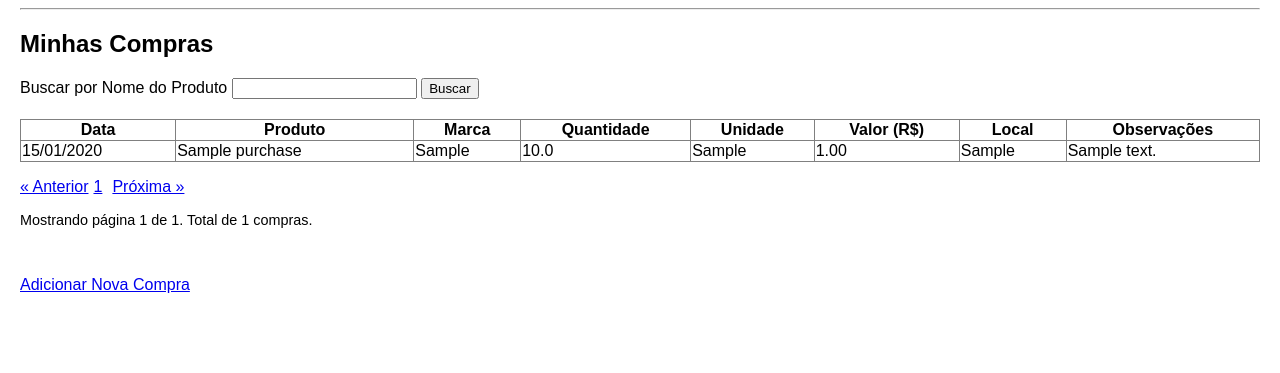
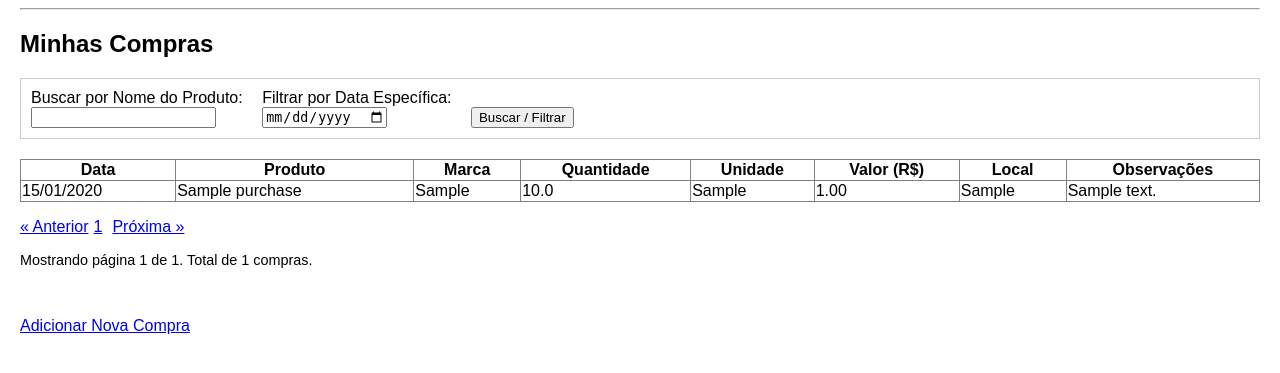
Before and after one commit to FillipeBerssot/projeto_gestao_estoque, a Flask app: page /purchases/list in a window 1280 px wide. Shown: the part 38-411 px from the top of the page. Run offline with Flask 3, Linux system fonts and the light colour scheme; a user stored in the database is signed in; tables that the repository leaves empty hold one stand-in row (values such as "Sample post").

Commit message:
Adiciona a filtragem de produtos por data especifica

```diff
--- a/minha_app/purchases/routes.py
+++ b/minha_app/purchases/routes.py
@@ -4,6 +4,7 @@ from . import purchases_bp
 from .forms import PurchaseForm
 from ..models import Purchase
 from .. import db
+from datetime import date, datetime
 
 @purchases_bp.route('/add', methods=['GET', 'POST'])
 @login_required
@@ -38,11 +39,22 @@ def list_purchases():
     PER_PAGE = 10
 
     search_term = request.args.get('search_product_name', None)
+    filter_date_str = request.args.get('filter_date', None)
+
+    specific_date_to_filter = None
 
     query = current_user.purchases.order_by(Purchase.purchase_date.desc())
 
     if search_term:
         query = query.filter(Purchase.product_name.ilike(f'%{search_term}%'))
+
+    if filter_date_str:
+        try:
+            specific_date_to_filter = datetime.strptime(filter_date_str, '%Y-%m-%d').date()
+            query = query.filter(Purchase.purchase_date == specific_date_to_filter)
+        except ValueError:
+            flash('Formato de data para filtro inválido. Use AAAA-MM-DD', 'warning')
+            filter_date_str = None
 
     pagination = query.paginate(
         page=page,
@@ -56,4 +68,5 @@ def list_purchases():
                            title='Minhas Compras',
                            purchases=user_purchases_on_page,
                            pagination=pagination,
-                           search_term=search_term)
+                           search_term=search_term,
+                           filter_date_str=filter_date_str)
--- a/minha_app/templates/purchases/list_purchases.html
+++ b/minha_app/templates/purchases/list_purchases.html
@@ -5,13 +5,22 @@
 {% block content %}
     <h2>{{ title }}</h2>
 
-    {# Formulário de Filtro/Busca por Nome #}
-    <form method="GET" action="{{ url_for('purchases.list_purchases')}}" style="margin-bottom: 20px;">
-        <label for="search_product_name">Buscar por Nome do Produto</label>
-        <input type="text" id="search_product_name" name="search_product_name" value="{{ request.args.get('search_product_name', '') }}">
-        <button type="submit">Buscar</button>
-        {% if request.args.get('search_product_name', '') %}
-            <a href="{{ url_for('purchases.list_purchases') }}" style="margin-left: 10px;">Limpar Busca</a>
+    {# Formulário de Filtro/Busca #}
+    <form method="GET" action="{{ url_for('purchases.list_purchases')}}" style="margin-bottom: 20px; border: 1px solid #ccc; padding: 10px;">
+        <div style="display: inline-block; margin-right: 15px;">
+            <label for="search_product_name">Buscar por Nome do Produto:</label><br>
+            <input type="text" id="search_product_name" name="search_product_name" value="{{ search_term or '' }}">
+        </div>
+
+        {# NOVO CAMPO DE FILTRO POR DATA ESPECÍFICA #}
+        <div style="display: inline-block; margin-right: 15px;">
+            <label for="filter_date">Filtrar por Data Específica:</label><br>
+            <input type="date" id="filter_date" name="filter_date" value="{{ filter_date or ''}}">
+        </div>
+
+        <button type="submit" style="vertical-align: bottom;">Buscar / Filtrar</button>
+        {% if search_term or filter_date_str %}
+            <a href="{{ url_for('purchases.list_purchases') }}" style="margin-left: 10px; vertical-align: bottom;">Limpar Filtros</a>
         {% endif %}
     </form>
 
@@ -56,7 +65,7 @@
         <ul class="pagination" style="list-style: none; display: flex; padding: 0;">
 
             <li class="page-item {% if not pagination.has_prev %}disabled{% endif %}" style="margin-right: 5px;">
-                <a class="page-link" href="{{ url_for('purchases.list_purchases', page=pagination.prev_num, search_product_name=search_term if search_term else None) if pagination.has_prev else '#_prev' }}">
+                <a class="page-link" href="{{ url_for('purchases.list_purchases', page=pagination.prev_num, search_product_name=search_term if search_term else None, filter_date=filter_date_str if filter_date_str else None) if pagination.has_prev else '#_prev' }}">
                     &laquo; Anterior
                 </a>
             </li>
@@ -66,11 +75,11 @@
                 {% if p_num %}
                     {% if pagination.page == p_num %}
                     <li class="page-item active" style="margin-right: 5px;">
-                        <a class="page-link" href="{{ url_for('purchases.list_purchases', page=p_num, search_product_name=search_term if search_term else None) }}">{{ p_num }}</a>
+                        <a class="page-link" href="{{ url_for('purchases.list_purchases', page=p_num, search_product_name=search_term if search_term else None, filter_date=filter_date_str if filter_date_str else None) }}">{{ p_num }}</a>
                     </li>
                 {% else %} {# Adicionando o else para as páginas não ativas #}
                     <li class="page-item" style="margin-right: 5px;">
-                        <a class="page-link" href="{{ url_for('purchases.list_purchases', page=p_num, search_product_name=search_term if search_term else None) }}">{{ p_num }}</a>
+                        <a class="page-link" href="{{ url_for('purchases.list_purchases', page=p_num, search_product_name=search_term if search_term else None, filter_date=filter_date_str if filter_date_str else None) }}">{{ p_num }}</a>
                     </li>
                     {% endif %}
 
@@ -81,7 +90,7 @@
 
             {# Link para a Próxima Página #}
             <li class="page-item {% if not pagination.has_next %}disabled{% endif %}" style="margin-left: 5px;">
-                <a class="page-link" href="{{ url_for('purchases.list_purchases', page=pagination.next_num, search_product_name=search_term if search_term else None) if pagination.has_next else '#_next' }}">
+                <a class="page-link" href="{{ url_for('purchases.list_purchases', page=pagination.next_num, search_product_name=search_term if search_term else None, filter_date=filter_date_str if filter_date_str else None) if pagination.has_next else '#_next' }}">
                     Próxima &raquo;
                 </a>
             </li>
```
